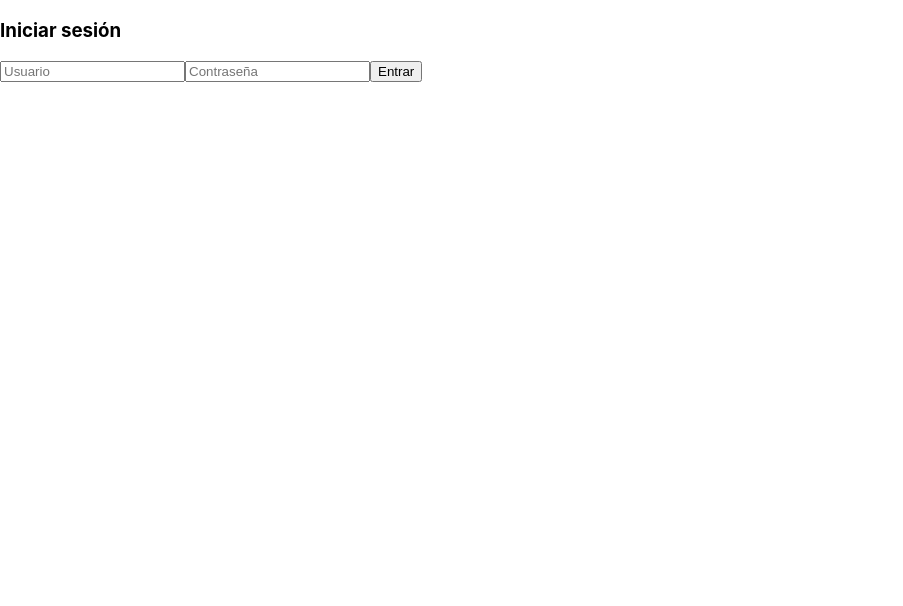
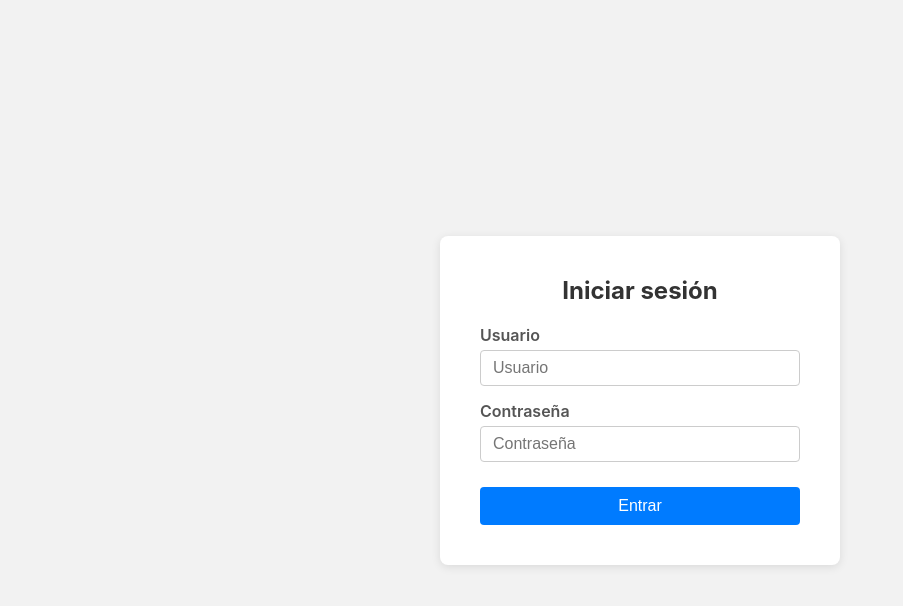
Before and after one commit to HUG0L0ZAN0/Frontend-PracticaFinal, a React (Create React App) app: page /login in a window 1280 px wide. Shown: the top 606 px of the page, without its empty margins (0-903 px from the left). Built offline with nearby package versions, Linux system fonts and the light colour scheme.

Commit message:
login con estilo

```diff
--- /dev/null
+++ b/src/components/LoginPage.css
@@ -0,0 +1,72 @@
+/* LoginPage.css */
+
+.login-container {
+    display: flex;
+    justify-content: center;
+    align-items: center;
+    height: 100vh;
+    background: #f2f2f2;
+  }
+
+  .login-box {
+    background: #ffffff;
+    padding: 40px;
+    border-radius: 8px;
+    box-shadow: 0 2px 10px rgba(0,0,0,0.1);
+    width: 320px;
+  }
+
+  .login-box h3 {
+    margin: 0 0 20px;
+    text-align: center;
+    font-size: 1.5rem;
+    color: #333;
+  }
+
+  .form-group {
+    margin-bottom: 15px;
+  }
+
+  .form-group label {
+    display: block;
+    margin-bottom: 5px;
+    font-weight: 600;
+    color: #555;
+  }
+
+  .form-group input {
+    width: 100%;
+    padding: 8px 12px;
+    border: 1px solid #ccc;
+    border-radius: 4px;
+    box-sizing: border-box;
+    font-size: 1rem;
+  }
+
+  .login-box button {
+    width: 100%;
+    padding: 10px;
+    background: #007bff;
+    color: #fff;
+    border: none;
+    border-radius: 4px;
+    font-size: 1rem;
+    cursor: pointer;
+    margin-top: 10px;
+  }
+
+  .login-box button:hover {
+    background: #0056b3;
+  }
+
+  /* Mensaje de error */
+.error-message {
+    color: #c00;
+    background: #fee;
+    border: 1px solid #fbb;
+    padding: 8px;
+    border-radius: 4px;
+    margin: 10px 0 0;    /* separación arriba de «Entrar» */
+    font-size: 0.9rem;
+    text-align: center;
+  }
--- a/src/components/LoginPage.js
+++ b/src/components/LoginPage.js
@@ -1,46 +1,67 @@
-import { useState } from 'react';
+// src/components/LoginPage.js
+import React, { useState } from 'react';
 import { useNavigate } from 'react-router-dom';
+import './LoginPage.css';
 
 export default function LoginPage() {
   const [username, setUsername] = useState('');
   const [password, setPassword] = useState('');
+  const [error, setError]       = useState('');      // <-- nuevo estado
   const navigate = useNavigate();
 
   const handleLogin = async e => {
     e.preventDefault();
+    setError('');   // limpia errores previos
+
     const res = await fetch('http://localhost:3001/api/auth/login', {
       method: 'POST',
       headers: { 'Content-Type': 'application/json' },
       body: JSON.stringify({ username, password })
     });
+
     if (res.ok) {
       const { token } = await res.json();
       localStorage.setItem('token', token);
-      navigate('/');
+      navigate('/', { replace: true });
     } else {
-      alert('Usuario o contraseña incorrectos');
+      // captura el mensaje de error del backend o pon uno genérico
+      const body = await res.json().catch(() => ({}));
+      setError(body.message || 'Usuario o contraseña incorrectos');
     }
   };
 
   return (
-    <div className="container">
-      <div className="box">
+    <div className="login-container">
+      <div className="login-box">
         <h3>Iniciar sesión</h3>
         <form onSubmit={handleLogin}>
+          <div className="form-group">
+            <label htmlFor="username">Usuario</label>
             <input
+              id="username"
               type="text"
               placeholder="Usuario"
               value={username}
               onChange={e => setUsername(e.target.value)}
               required
             />
+          </div>
+
+          <div className="form-group">
+            <label htmlFor="password">Contraseña</label>
             <input
+              id="password"
               type="password"
               placeholder="Contraseña"
               value={password}
               onChange={e => setPassword(e.target.value)}
               required
             />
+          </div>
+
+          {/* Aquí mostramos el error */}
+          {error && <p className="error-message">{error}</p>}
+
           <button type="submit">Entrar</button>
         </form>
       </div>
```
Lines whose indentation alone changed are shown as unchanged.
